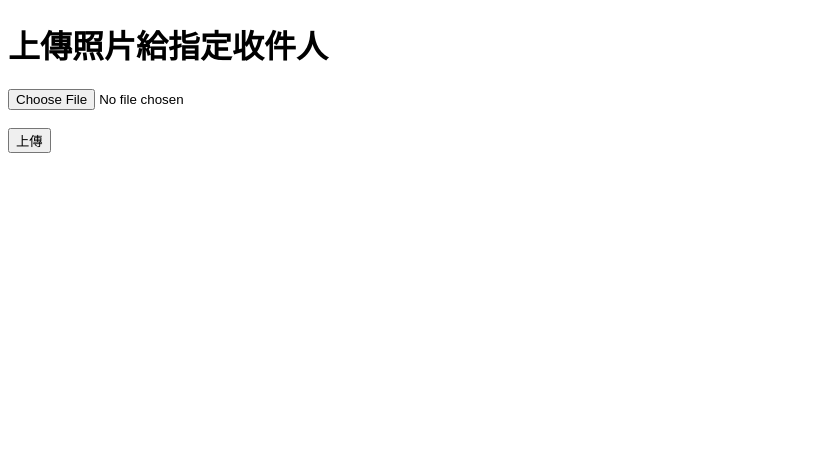
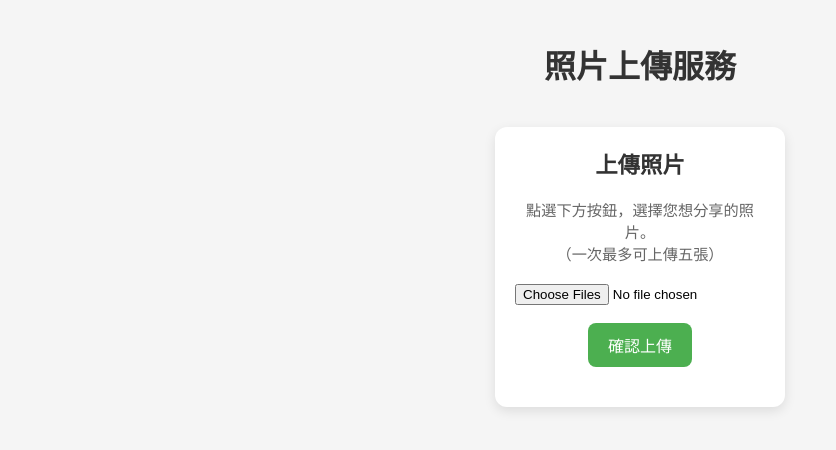
Before and after one commit to blake0927/picupload, a plain HTML site: page index.html in a window 1280 px wide. Shown: the whole page, without its empty margins (0-836 px from the left). Drawn offline with Linux system fonts and the light colour scheme.

Commit message:
Update index.html

```diff
--- a/index.html
+++ b/index.html
@@ -4,16 +4,101 @@
   <meta charset="UTF-8">
   <meta name="viewport" content="width=device-width, initial-scale=1.0">
   <title>上傳照片</title>
+  <style>
+    body {
+      font-family: "Helvetica Neue", sans-serif;
+      background-color: #f5f5f5;
+      margin: 0;
+      padding: 20px;
+    }
+
+    h1 {
+      text-align: center;
+      color: #333;
+      margin-bottom: 40px;
+    }
+
+    .card-container {
+      display: flex;
+      flex-wrap: wrap;
+      justify-content: center;
+      gap: 20px;
+    }
+
+    .card {
+      background-color: white;
+      border-radius: 12px;
+      box-shadow: 0 4px 12px rgba(0, 0, 0, 0.1);
+      width: 250px;
+      padding: 20px;
+      text-align: center;
+      transition: transform 0.2s;
+    }
+
+    .card:hover {
+      transform: translateY(-5px);
+    }
+
+    .card h2 {
+      margin-top: 0;
+      font-size: 1.4em;
+      color: #333;
+    }
+
+    .card p {
+      color: #666;
+      font-size: 0.95em;
+      margin-bottom: 20px;
+    }
+
+    .card button {
+      display: inline-block;
+      padding: 10px 20px;
+      background-color: #4CAF50;
+      color: white;
+      text-decoration: none;
+      border-radius: 8px;
+      border: none;
+      cursor: pointer;
+      transition: background-color 0.2s;
+      font-size: 1em;
+    }
+
+    .card button:hover {
+      background-color: #45a049;
+    }
+
+    #status {
+      margin-top: 20px;
+      font-weight: bold;
+      color: #555;
+    }
+
+    @media (max-width: 600px) {
+      .card {
+        width: 90%;
+      }
+    }
+  </style>
 </head>
 <body>
-  <h1>上傳照片給指定收件人</h1>
-  <form id="uploadForm">
-    <input type="file" name="photoFile" accept="image/*" required>
-    <br><br>
-    <button type="submit">上傳</button>
-  </form>
 
-  <p id="status"></p>
+  <h1>照片上傳服務</h1>
+
+  <div class="card-container">
+    <div class="card">
+      <h2>上傳照片</h2>
+      <p>點選下方按鈕，選擇您想分享的照片。<br>（一次最多可上傳五張）</p>
+
+      <form id="uploadForm">
+        <input type="file" name="photoFile" accept="image/*" multiple required>
+        <br><br>
+        <button type="submit">確認上傳</button>
+      </form>
+
+      <p id="status"></p>
+    </div>
+  </div>
 
   <script>
     document.getElementById('uploadForm').addEventListener('submit', function(event) {
@@ -28,13 +113,18 @@
         return;
       }
 
-      // 顯示上傳中訊息
+      // 新增的檢查：如果檔案數量超過 5 個，就顯示錯誤訊息
+      if (fileInput.files.length > 5) {
+        statusElement.textContent = '上傳失敗：一次最多只能上傳五張照片。';
+        return;
+      }
+
       statusElement.textContent = '上傳中，請稍候...';
 
       const formData = new FormData(form);
 
       // 將這裡替換成你的 Google Apps Script 部署後的網址
-      const scriptUrl = 'https://script.google.com/macros/s/AKfycbx2lxJiDDTNYGjszENBzDPe4sEGWLP5EqaFtjuIrLLxz05zLeIMXyW4N7I4TpUgONVj/exec';
+      const scriptUrl = 'YOUR_GOOGLE_APPS_SCRIPT_WEB_APP_URL';
 
       fetch(scriptUrl, {
         method: 'POST',
@@ -42,7 +132,6 @@
       })
       .then(response => response.text())
       .then(html => {
-        // 將回傳的 HTML 訊息顯示在頁面上
         statusElement.innerHTML = html;
       })
       .catch(error => {
@@ -50,5 +139,6 @@
       });
     });
   </script>
+
 </body>
 </html>
```
